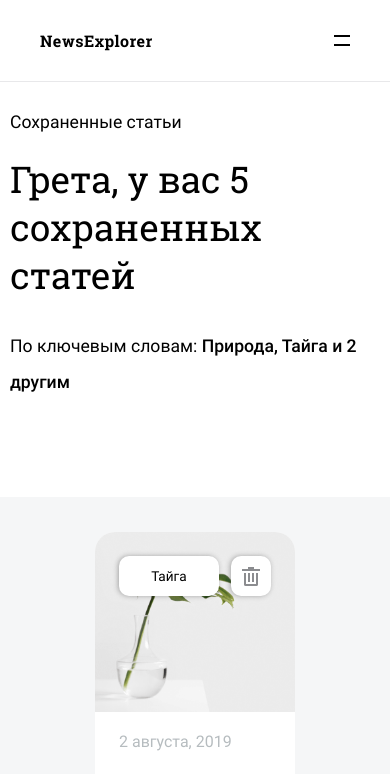
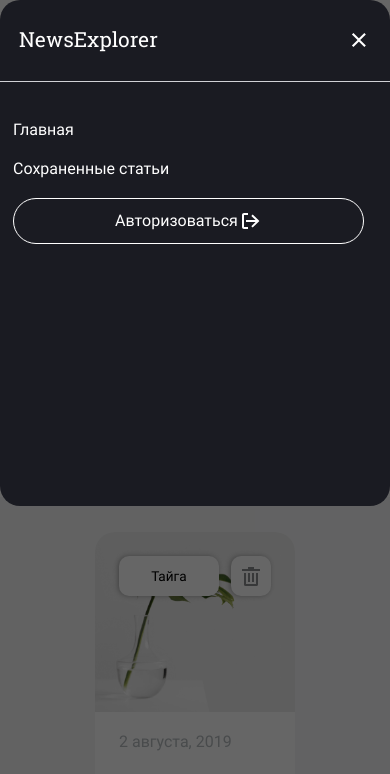
Before and after one commit to nik-di/fqw-frontend, a website built with webpack: page src/pages/articles/index.html in a window 390 px wide. Shown: the top 774 px of the page. Built offline with nearby package versions, Linux system fonts and the light colour scheme.

Commit message:
Fixes: added mobile menu popup

```diff
--- a/src/blocks/header/header.css
+++ b/src/blocks/header/header.css
@@ -1,6 +1,7 @@
 @import url(./_type/_search/header_type_search.css);
 @import url(./__border-line/header__border-line.css);
 @import url(./mobile-menu-btn/mobile-menu-btn.css);
+@import url(./mobile-menu-popup/mobile-menu-popup.css);
 
 .header {
   width: 100%;
--- /dev/null
+++ b/src/blocks/header/mobile-menu-popup/__border-line/mobile-menu-popup__border-line.css
@@ -0,0 +1,5 @@
+.mobile-menu-popup__border-line {
+  width: 100%;
+  border-bottom: 1px solid rgba(209, 210, 214, 1);
+  margin: 1px 0 0 0;
+}
--- /dev/null
+++ b/src/blocks/header/mobile-menu-popup/__btn-logout-icon/_hidden/mobile-menu-popup__btn-logout-icon_hidden.css
@@ -0,0 +1,3 @@
+.mobile-menu-popup__btn-logout-icon_hidden {
+  display: none;
+}
--- /dev/null
+++ b/src/blocks/header/mobile-menu-popup/__btn-logout-icon/mobile-menu-popup__button-logout-icon.css
@@ -0,0 +1,5 @@
+@import url(./_hidden/mobile-menu-popup__btn-logout-icon_hidden.css);
+
+.mobile-menu-popup__button-logout-icon {
+  margin-left: 5px;
+}
--- /dev/null
+++ b/src/blocks/header/mobile-menu-popup/__button/mobile-menu-popup__button.css
@@ -0,0 +1,21 @@
+.mobile-menu-popup__button {
+  border-radius: 100px;
+  border: 1px solid #ffffff;
+  box-sizing: border-box;
+  color: #ffffff;
+  background: transparent;
+  width: 90%;
+  height: 100%;
+  max-height: 50px;
+  margin: 0;
+  padding: 10px;
+  font-family: Roboto, Arial, Helvetica, sans-serif;
+  font-size: 1rem;
+  font-weight: 200;
+  outline: none;
+  cursor: url(../../../../images/cursor_hand.cur), pointer;
+  display: flex;
+  align-items: center;
+  justify-content: center;
+  overflow-x: hidden;
+}
--- /dev/null
+++ b/src/blocks/header/mobile-menu-popup/__close/mobile-menu-popup__close.css
@@ -0,0 +1,4 @@
+.mobile-menu-popup__close {
+  width: 30px;
+  height: 30px;
+}
--- /dev/null
+++ b/src/blocks/header/mobile-menu-popup/__content/mobile-menu-popup__content.css
@@ -0,0 +1,4 @@
+.mobile-menu-popup__content {
+  display: flex;
+  flex-direction: column;
+}
--- /dev/null
+++ b/src/blocks/header/mobile-menu-popup/__header/mobile-menu-popup__header.css
@@ -0,0 +1,7 @@
+.mobile-menu-popup__header {
+  display: flex;
+  flex-direction: row;
+  align-items: center;
+  justify-content: space-around;
+  padding: 19px;
+}
--- /dev/null
+++ b/src/blocks/header/mobile-menu-popup/__link/mobile-menu-popup__link.css
@@ -0,0 +1,10 @@
+.mobile-menu-popup__link {
+  text-decoration: none;
+  color: inherit;
+  margin: 0;
+  font-family: Roboto, Arial, Helvetica, sans-serif;
+  font-size: 1rem;
+  font-weight: 500;
+  cursor: url(../../../../images/cursor_hand.cur), pointer;
+  color: #ffffff;
+}
--- /dev/null
+++ b/src/blocks/header/mobile-menu-popup/__links/mobile-menu-popup__links.css
@@ -0,0 +1,9 @@
+.mobile-menu-popup__links {
+  display: flex;
+  justify-content: center;
+  flex-direction: column;
+  max-width: 400px;
+  padding: 0;
+  margin: 0;
+  flex-grow: 1;
+}
--- /dev/null
+++ b/src/blocks/header/mobile-menu-popup/__nav/mobile-menu-popup__nav.css
@@ -0,0 +1,7 @@
+.mobile-menu-popup__nav {
+  display: flex;
+  justify-content: center;
+  margin: 0;
+  padding: 0;
+  flex-basis: 200px;
+}
--- /dev/null
+++ b/src/blocks/header/mobile-menu-popup/__title/mobile-menu-popup__title.css
@@ -0,0 +1,11 @@
+.mobile-menu-popup__title {
+  font-family: RobotoSlab, Arial, Helvetica, sans-serif;
+  font-style: normal;
+  font-weight: 500;
+  font-size: 1.3rem;
+  line-height: 2;
+  margin: 0;
+  padding: 0;
+  flex-basis: 385px;
+  color: #ffffff;
+}
--- /dev/null
+++ b/src/blocks/header/mobile-menu-popup/__wrapper/mobile-menu-popup__wrapper.css
@@ -0,0 +1,6 @@
+.mobile-menu-popup__wrapper {
+  width: 100%;
+  height: 60vh;
+  background-color: #1A1B22;
+  border-radius: 20px;
+}
--- /dev/null
+++ b/src/blocks/header/mobile-menu-popup/_visible/mobile-menu-popup_visible.css
@@ -0,0 +1,3 @@
+.mobile-menu-popup_unvisible {
+  display: none;
+}
--- /dev/null
+++ b/src/blocks/header/mobile-menu-popup/mobile-menu-popup.css
@@ -0,0 +1,23 @@
+@import url(./_visible/mobile-menu-popup_visible.css);
+@import url(./__close/mobile-menu-popup__close.css);
+@import url(./__border-line/mobile-menu-popup__border-line.css);
+@import url(./__wrapper/mobile-menu-popup__wrapper.css);
+@import url(./__header/mobile-menu-popup__header.css);
+@import url(./__title/mobile-menu-popup__title.css);
+@import url(./__button/mobile-menu-popup__button.css);
+@import url(./__link/mobile-menu-popup__link.css);
+@import url(./__links/mobile-menu-popup__links.css);
+@import url(./__nav/mobile-menu-popup__nav.css);
+@import url(./__content/mobile-menu-popup__content.css);
+
+.mobile-menu-popup {
+  position: fixed;
+  top: 0;
+  left: 0;
+  width: 100%;
+  height: 100%;
+  background-color: rgba(0, 0, 0, .6);
+  padding: 0;
+  margin: 0;
+  z-index: 1;
+}
--- /dev/null
+++ b/src/blocks/list/__item/_type/list__item_type_mobile-popup.css
@@ -0,0 +1,5 @@
+.list__item.list__item_type_mobile-popup {
+  text-align: left;
+  width: 100%;
+  padding: 10px 5px;
+}
--- a/src/blocks/list/__item/list__item.css
+++ b/src/blocks/list/__item/list__item.css
@@ -1,3 +1,4 @@
+@import url(./_type/list__item_type_mobile-popup.css);
 .list__item {
   list-style: none;
   text-align: center;
--- a/src/pages/articles/index.html
+++ b/src/pages/articles/index.html
@@ -52,6 +52,44 @@
           </li>
         </ul>
       </nav>
+      <!--  mobile-menu-popup_unvisible - скрывает попап мобильного меню -->
+      <section class="mobile-menu-popup">
+        <div class="mobile-menu-popup__wrapper">
+          <div class="mobile-menu-popup__content">
+            <div class="mobile-menu-popup__header">
+              <h2 class="mobile-menu-popup__title">NewsExplorer</h2>
+              <svg class="mobile-menu-popup__close" width="24" height="24" viewBox="0 0 24 24" fill="none" xmlns="http://www.w3.org/2000/svg">
+                <path d="M13.4142 12L18.7071 17.2928L17.2929 18.7071L11.2929 12.7071C10.9024 12.3165 10.9024 11.6834 11.2929 11.2928L17.2929 5.29285L18.7071 6.70706L13.4142 12Z" fill="white"/>
+                <path d="M10.8787 12L5.58577 17.2928L6.99999 18.7071L13 12.7071C13.3905 12.3165 13.3905 11.6834 13 11.2928L6.99999 5.29285L5.58577 6.70706L10.8787 12Z" fill="white"/>
+                </svg>
+            </div>
+            <div class="mobile-menu-popup__border-line"></div>
+            <nav class="mobile-menu-popup__nav">
+              <ul class="mobile-menu-popup__links">
+                <li class="list__item list__item_type_mobile-popup">
+                  <a href="./main.html"
+                     class="links mobile-menu-popup__link">Главная</a>
+                </li>
+                <li class="list__item list__item_type_mobile-popup">
+                  <a href="./articles.html"
+                     class="links mobile-menu-popup__link">Сохраненные&nbsp;статьи</a>
+                </li>
+                <li class="list__item list__item_type_mobile-popup">
+                  <button class="mobile-menu-popup__button">Авторизоваться
+                    <!--  mobile-menu-popup__btn-logout-icon_hidden - скрывает значек logout -->
+                    <svg class="mobile-menu-popup__btn-logout-icon mobile-menu-popup__btn-logout-icon_hidden"
+                         width="24" height="24"
+                         viewBox="0 0 24 24" fill="white" xmlns="http://www.w3.org/2000/svg">
+                      <path fill-rule="evenodd" clip-rule="evenodd"
+                            d="M10 6L6 6L6 18H10V20H6C4.89543 20 4 19.1046 4 18V6C4 4.89543 4.89543 4 6 4H10V6ZM17.5856 13L13.2927 17.1339L14.707 18.4958L21.4141 12.0371L14.707 5.57837L13.2927 6.9402L17.5856 11.0741H8V13H17.5856Z" />
+                    </svg>
+                  </button>
+                </li>
+              </ul>
+            </nav>
+          </div>
+        </div>
+      </section>
     </section>
     <div class="header__border-line"></div>
     <section class="header-content header-content_content-position_left saved-articles">
```
Also changed, not shown: src/pages/main/index.html (+38 -0 lines), README.md.
